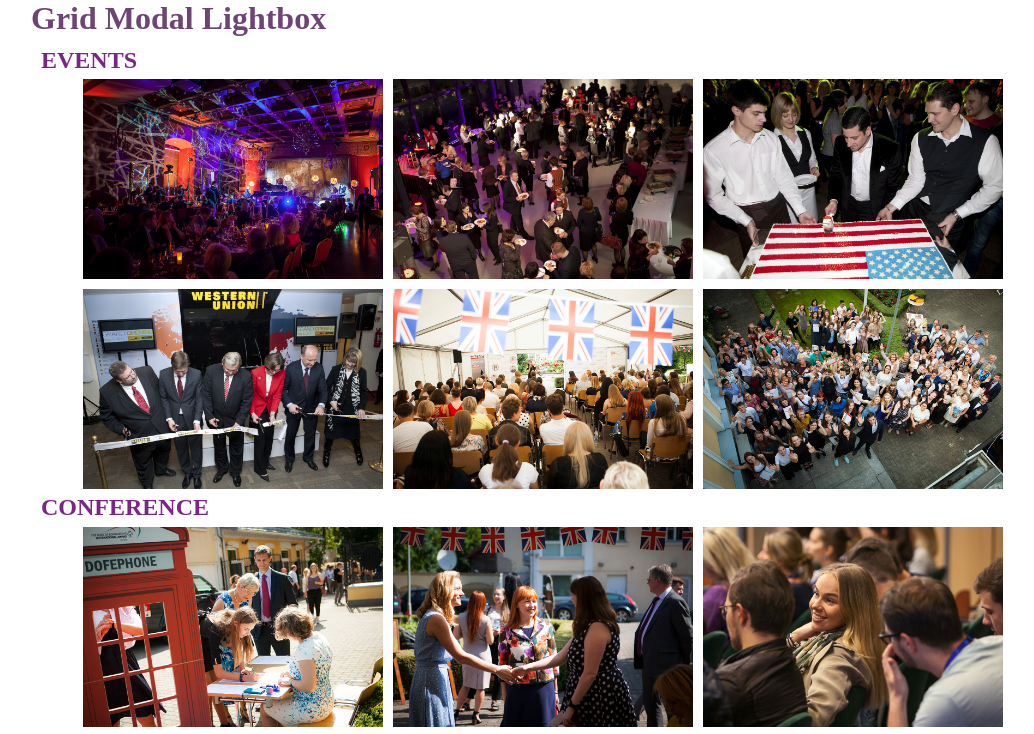
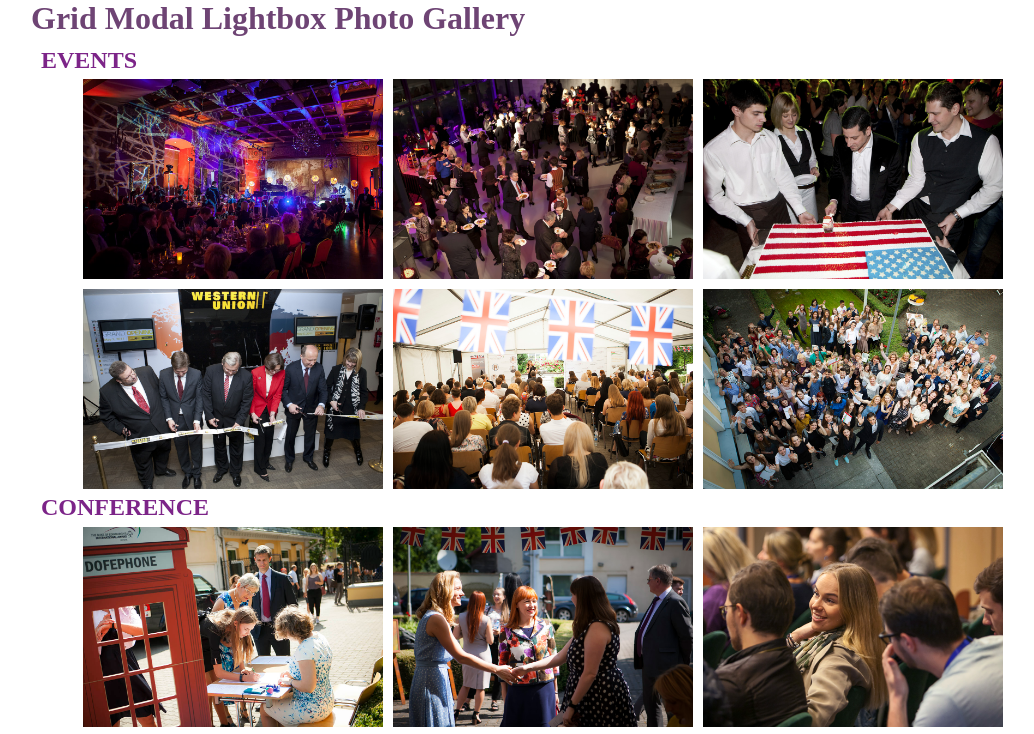
Before and after one commit to KurKestutis/Grid-Modal-Lightbox-Photo-Gallery, a plain HTML site: page index.html in a window 1280 px wide. Shown: the top 734 px of the page, without its empty margins (97-1131 px from the left). Drawn offline with Linux system fonts and the light colour scheme.

Commit message:
Title changed

```diff
--- a/index.html
+++ b/index.html
@@ -1,7 +1,7 @@
 <!DOCTYPE html>
 <html lang="en">
   <head>
-    <title>Grid Modal Lightbox</title>
+    <title>Grid Modal Lightbox Photo Gallery</title>
     <meta charset="utf-8" />
     <meta name="description" content="Kestutis Kurienius Grid Modal Lightbox" />
     <meta name="keywords" content="HTML, CSS, JavaScript" />
@@ -14,7 +14,7 @@
   </head>
 
   <body>
-    <header><h1>Grid Modal Lightbox</h1></header>
+    <header><h1>Grid Modal Lightbox Photo Gallery</h1></header>
 
     <main>
       <!-- Trigger/Open The Modal -->
```
